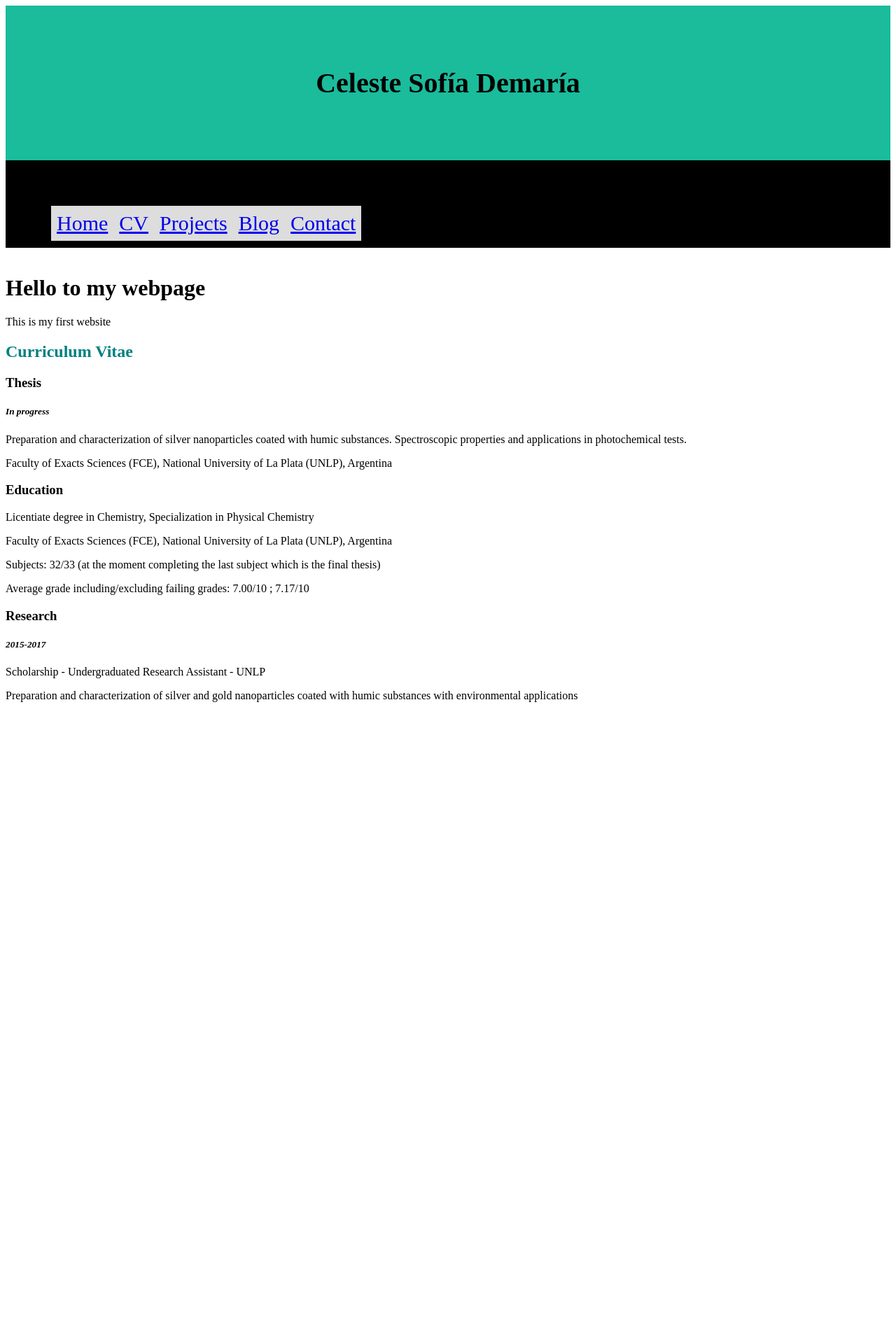
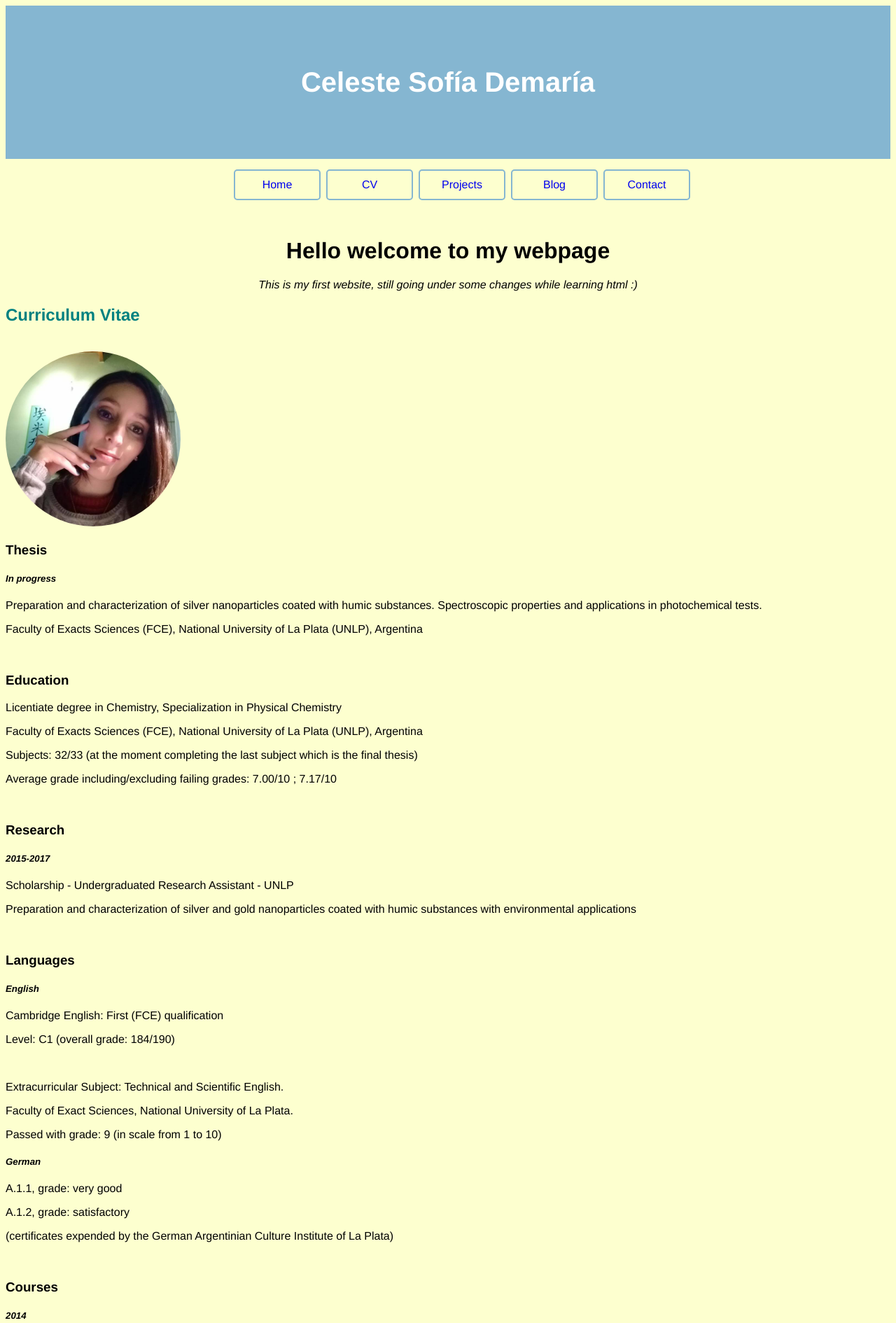
Before and after one commit to csdemaria/csdemaria.github.io, a plain HTML site: page index.html in a window 1280 px wide. Shown: the top 1890 px of the page at 70% size. Before the commit the page ends 1019 px from the top, so only its background shows below. Drawn offline with Linux system fonts and the light colour scheme.

Commit message:
nav, text and photo changes

```diff
--- a/css/style.css
+++ b/css/style.css
@@ -1,36 +1,57 @@
+body{
+  font-family: Helvetica, Arial, sans-serif;
+  background-color: #FDFFCF;
+}
+
+
 header {
   padding: 60px;
   text-align: center;
-  background: #1abc9c;
-  color: white;
+  background: #85B6D1;
+  color: blue;
   font-size: 20px;
-}
-
-nav {
-  padding: 60px;
-  text-align: center;
-  background: #000000;
-  color: white;
-  font-size: 30px;
 }
 
 ul {
   list-style-type: none;
-  margin: 5px;
-  padding: 0;
+  overflow: hidden;
+  width: 660px;
+  margin: 15px auto;
 }
 
 li{
+  width: 120px;
+  height: 40px;
+  margin: 0px 4px;
+  border: 2px solid #85B6D1;
+  border-radius: 5px;
   float: left;
-  display: inline;
-  text-align: center;
-  background: #ffffff;
 }
 
 a {
   display: block;
-  padding: 8px;
-  background-color: #dddddd;
+  width:120px;
+  height: 40px;
+  line-height: 40px;
+  text-decoration: none;
+  text-align: center;
+}
+
+#headtext{
+  color: white;
+}
+
+#profilephoto {
+  border-radius: 50%;
+}
+
+
+#welcome{
+  text-align: center;
+}
+
+#disclaimer{
+  text-align: center;
 }
 
 h1{
--- a/index.html
+++ b/index.html
@@ -15,7 +15,7 @@
 <body>
 
   <header>
-    <h1>Celeste Sofía Demaría</h1>
+    <h1 id="headtext">Celeste Sofía Demaría</h1>
   </header>
 
   <nav>
@@ -30,16 +30,25 @@
 
   <br>
 
-  <h1>Hello to my webpage</h1>
+  <h1 id="welcome">Hello welcome to my webpage</h1>
 
-  <p>This is my first website</p>
+  <p id="disclaimer"><em>This is my first website, still going under some changes while learning html :)</em></p>
 
   <h2>Curriculum Vitae</h2>
+
+  <br>
+
+  <img id="profilephoto" src= "photoceleste.jpg" alt="Photo Celeste Sofía Demaría" title="Celeste's photo" width="250px"  height="250px">
+
+  <br>
+
 
   <h3>Thesis</h3>
     <h5><em>In progress</em></h5>
     <p>Preparation and characterization of silver nanoparticles coated with humic substances. Spectroscopic properties and applications in photochemical tests.</p>
     <p>Faculty of Exacts Sciences (FCE), National University of La Plata (UNLP), Argentina</p>
+
+  <br>
 
   <h3>Education</h3>
     <p>Licentiate degree in Chemistry, Specialization in Physical Chemistry</p>
@@ -47,12 +56,59 @@
     <p>Subjects: 32/33 (at the moment completing the last subject which is the final thesis)</p>
     <p>Average grade including/excluding failing grades: 7.00/10 ; 7.17/10</p>
 
+  <br>
 
   <h3>Research</h3>
     <h5><em>2015-2017</em></h5>
     <p>Scholarship - Undergraduated Research Assistant - UNLP</p>
     <p>Preparation and characterization of silver and gold nanoparticles coated with humic substances with environmental applications</p>
 
+    <br>
+
+    <h3>Languages</h3>
+      <h5><em>English</em></h5>
+      <p>Cambridge English: First (FCE) qualification</p>
+      <p>Level: C1 (overall grade: 184/190)</p>
+      <br>
+      <p>Extracurricular Subject: Technical and Scientific English.</p>
+      <p>Faculty of Exact Sciences, National University of La Plata.</p>
+      <p>Passed with grade: 9 (in scale from 1 to 10)</p>
+
+      <h5><em>German</em></h5>
+      <p>A.1.1, grade: very good</p>
+      <p>A.1.2, grade: satisfactory</p>
+      <p>(certificates expended by the German Argentinian Culture Institute of La Plata)</p>
+
+    <br>
+
+    <h3>Courses</h3>
+      <h5><em>2014</em></h5>
+      <p>Online course “Basic and technological principles of acummulators with emphasis in Lithium batteries”</p>
+      <p>Faculty of Exact Sciences, National University of La Plata, Argentina</p>
+      <p>Duration 60hs</p>
+      <p>Passed with grade 8 (in scale from 1 to 10)</p>
+
+      <br>
+
+      <h5><em>2014</em></h5>
+      <p>Online course “Introduction to nanotechnology, Nano U (1° edition)</p>
+      <p>Argentinian Nanotechnology Foundation, Argentina</p>
+      <p>Passed</p>
+
+      <br>
+
+      <h5><em>2016</em></h5>
+      <p>Online course “Introductory course specialized in textiles”, Nano U (3° edition)</p>
+      <p>Argentinian Nanotechnology Foundation, Argentina</p>
+      <p>Passed</p>
+
+      <br>
+
+      <h5><em>2016</em></h5>
+      <p>Online course “Nanomaterials”, Nano U (3° edition)</p>
+      <p>Argentinian Nanotechnology Foundation, Argentina</p>
+      <p>Passed</p>
+
 </body>
 
 </html>
```
Also changed, not shown: photoceleste.jpg (added).
